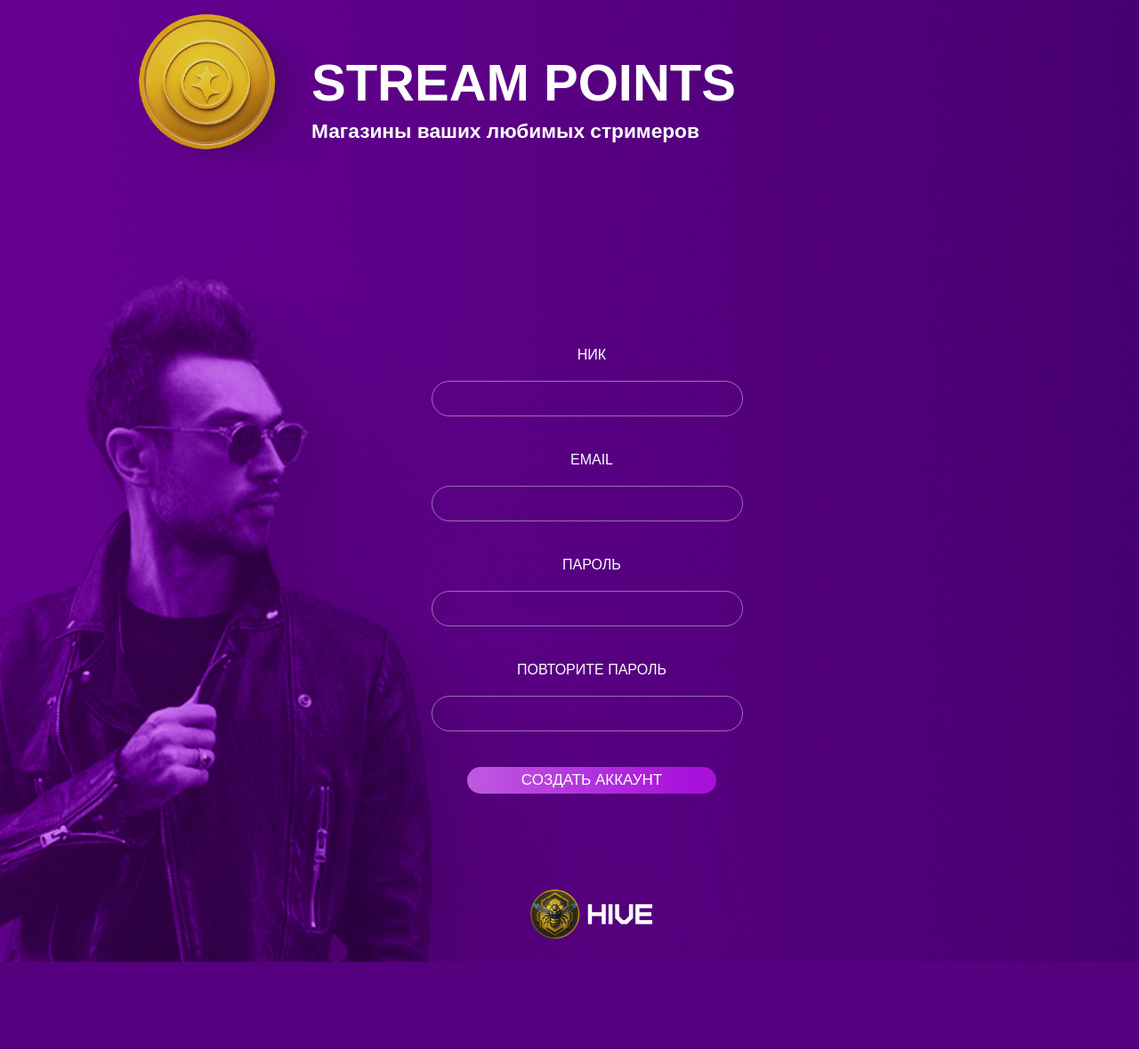
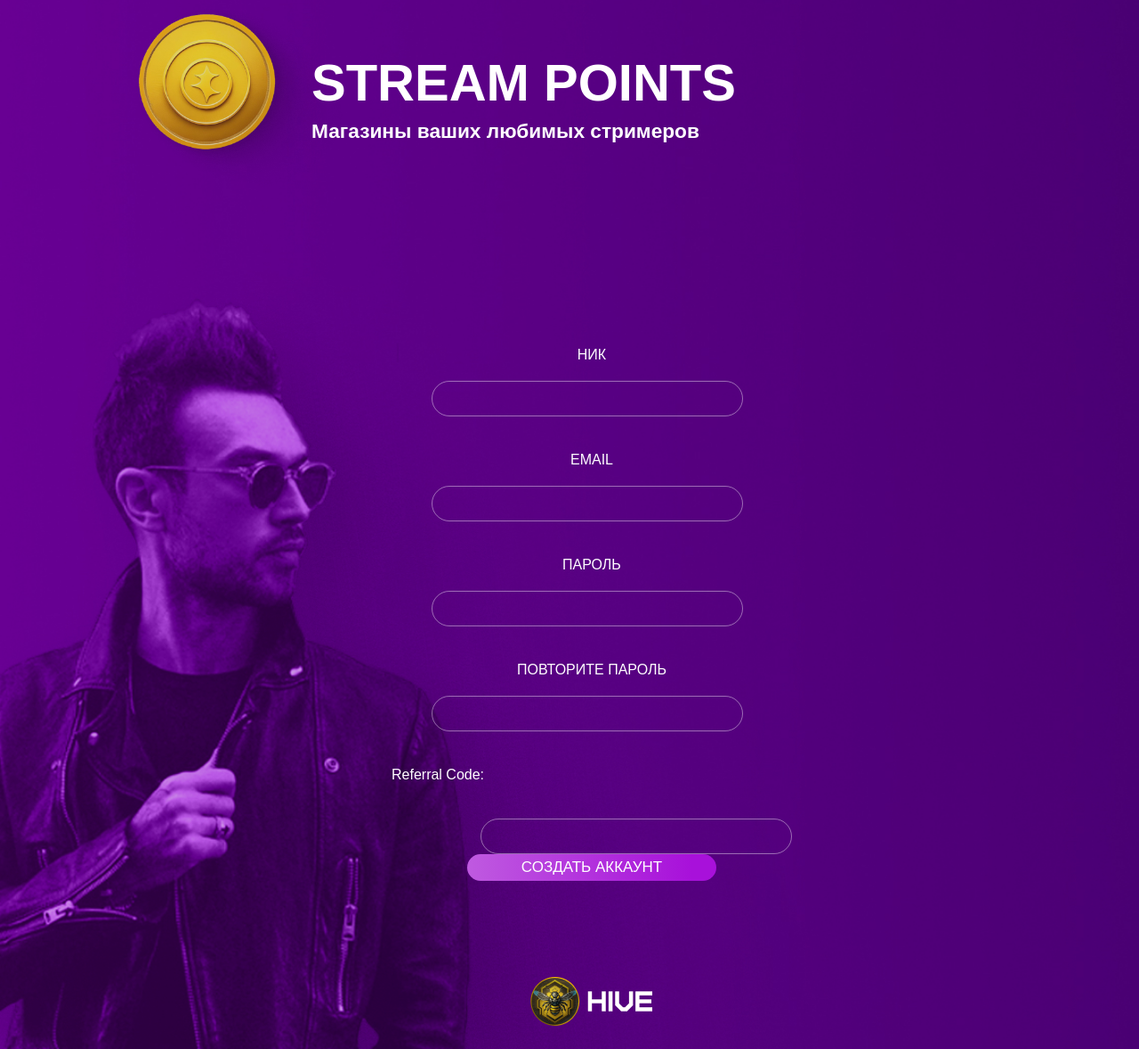
Before and after one commit to LimeGG/StreamPoint, a Django app: page /registration/ in a window 1280 px wide. Shown: the part 30-1209 px from the top of the page at 89% size. Before the commit the page ends 1111 px from the top, so only its background shows below. Run offline with Django 4.2, Linux system fonts and the light colour scheme.

Commit message:
Поправил шаблоны почти дописал реф
Поправил шаблоны почти дописал реф

```diff
--- a/testDjango-main/streampoint/lkusers/models.py
+++ b/testDjango-main/streampoint/lkusers/models.py
@@ -12,7 +12,7 @@
     user = models.OneToOneField(User, on_delete=models.CASCADE)
     photouser = models.ImageField("Фото пользователя", upload_to="photousers/", null=True, blank=True)
     telegramm = models.CharField("телегарм", max_length=200, help_text="Телеграм пользователя")
-    ref = models.IntegerField("Рефералы", blank=True, null=True)
+    referral_name = models.CharField(max_length=50 ,blank=True, null=True)
 
     class Meta:
         verbose_name = "Пользователь"
--- a/testDjango-main/streampoint/lkusers/templates/profile/profile.html
+++ b/testDjango-main/streampoint/lkusers/templates/profile/profile.html
@@ -26,8 +26,8 @@
 
             <ul class="header-navbar">
                 <a href="/">Главная</a>
-                <a href="shop/">магазин</a>
-                <a href="streamers/">стримеры</a>
+                <a href="/shop">магазин</a>
+                <a href="/streamers">стримеры</a>
             </ul>
         </div>
 
--- a/testDjango-main/streampoint/main/templates/main/index.html
+++ b/testDjango-main/streampoint/main/templates/main/index.html
@@ -27,9 +27,9 @@
             </div>
 
             <ul class="header-navbar">
-                <a href="lkusers/">Профиль</a>
-                <a href="shop/">магазин</a>
-                <a href="streamers/">стримеры</a>
+                <a href="/lkusers">Профиль</a>
+                <a href="/shop">магазин</a>
+                <a href="/streamers">стримеры</a>
             </ul>
         </div>
 
--- a/testDjango-main/streampoint/registration/templates/registration/regist.html
+++ b/testDjango-main/streampoint/registration/templates/registration/regist.html
@@ -48,6 +48,11 @@
                 {{ form.password2 }}
             </label>
 
+              {% csrf_token %}
+              <label for="referral_code">Referral Code:</label>
+              <input type="text" name="referral_code" id="referral_code">
+
+
             <button type="submit" class="create-acc">СОЗДАТЬ АККАУНТ</button>
         </form>
 
--- a/testDjango-main/streampoint/registration/views.py
+++ b/testDjango-main/streampoint/registration/views.py
@@ -5,6 +5,7 @@
 from .forms import UserRegistrationForm, StreamerRegistrationForm, UserLoginForm
 from django.contrib.auth.models import Group
 from streamers.models import AllStreamers
+from lkusers.models import  ContribUsers
 
 
 def reg_streamer(request):
@@ -27,6 +28,15 @@
     if request.method == 'POST':
         form = UserRegistrationForm(data=request.POST)
         if form.is_valid():
+            referral_code = request.POST.get('referral_code')
+            referred_user = request.user
+            try:
+                contrib_user = ContribUsers.objects.get(referral_name=referral_code)
+                contrib_user.referral_name = referred_user
+                contrib_user.save()
+                print("Всё хорошо пользователь найден")
+            except User.DoesNotExist:
+                pass
             form.save()
             return redirect('login/')
     else:
--- a/testDjango-main/streampoint/streamers/templates/streamers/streamers.html
+++ b/testDjango-main/streampoint/streamers/templates/streamers/streamers.html
@@ -30,8 +30,8 @@
 
             <ul class="header-navbar">
                 <a href="/">Главная</a>
-                <a href="shop/">магазин</a>
-                <a href="streamers/">стримеры</a>
+                <a href="/shop">магазин</a>
+                <a href="/streamers">стримеры</a>
             </ul>
         </div>
 
```
Also changed, not shown: testDjango-main/streampoint/db.sqlite3, testDjango-main/streampoint/lkusers/migrations/0002_remove_contribusers_ref_contribusers_referral_name.py (added).
